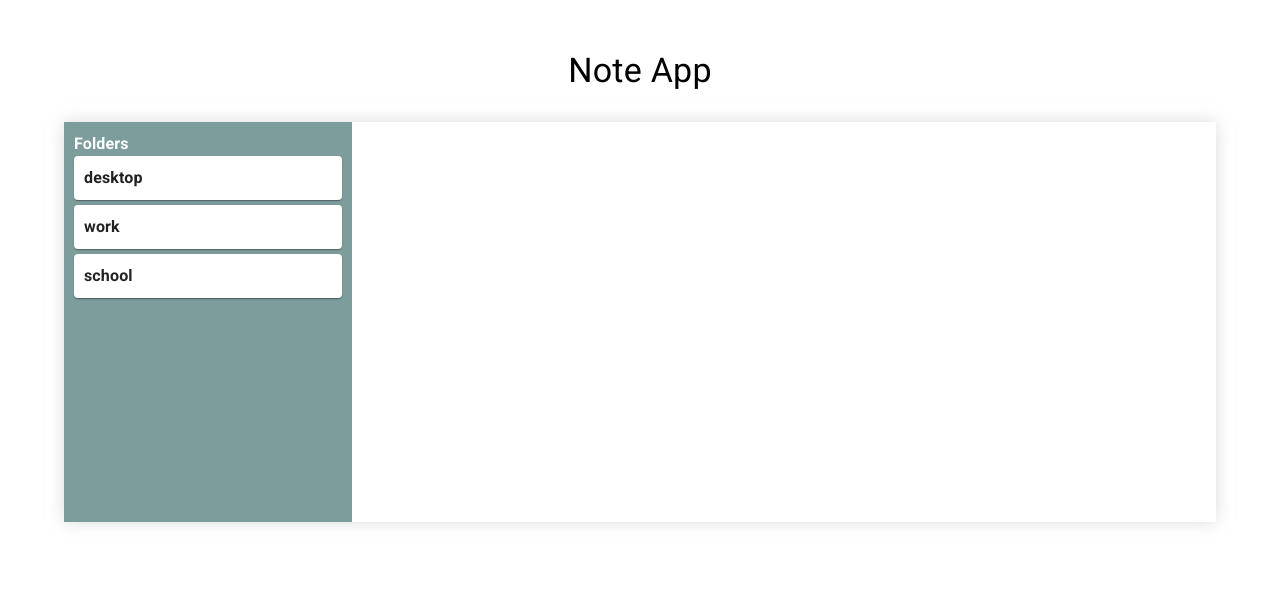
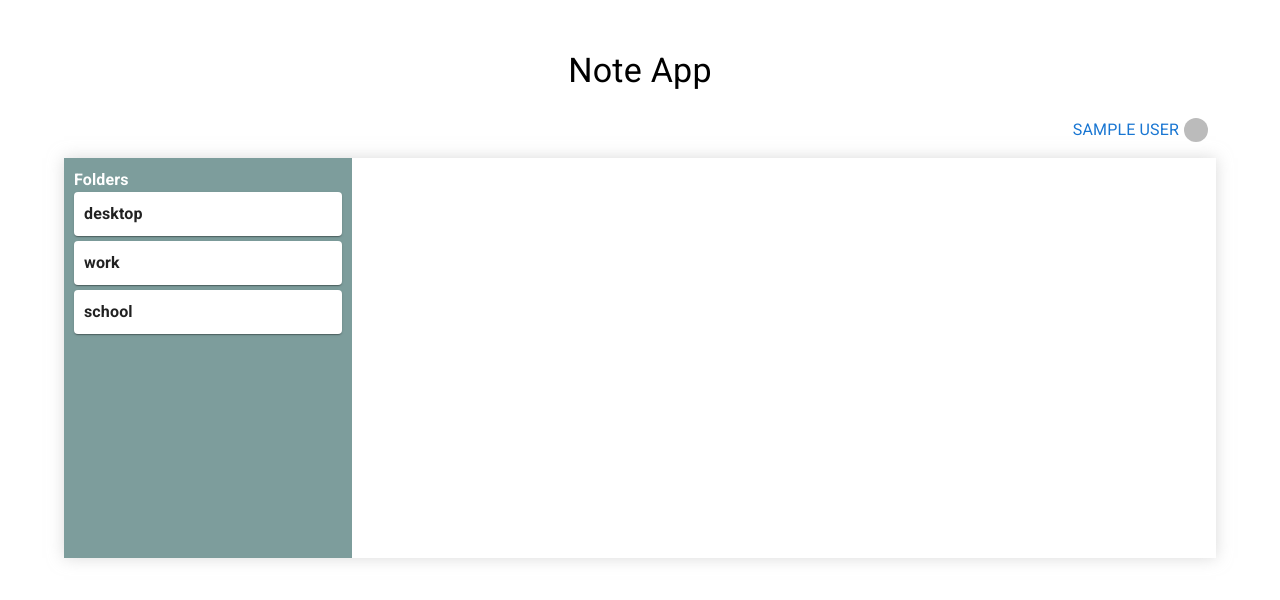
Before and after one commit to HannahNguyen6729/Note-app-graphql-mongodb, a React (Vite) app in the folder client/: page / in a window 1280 px wide. Shown: the top 600 px of the page. Built offline with nearby package versions, Linux system fonts and the light colour scheme; no server answers; sample sign-in values are in the browser's storage.

Commit message:
get folderId by useParams hook

```diff
--- a/client/src/components/FolderList.jsx
+++ b/client/src/components/FolderList.jsx
@@ -1,9 +1,10 @@
 import React, { useState } from "react";
-import { Link } from "react-router-dom";
+import { Link, useParams } from "react-router-dom";
 import { Box, Card, CardContent, List, Typography } from "@mui/material";
 
 const FolderList = ({ folders }) => {
-  const [activeFolderId, setActiveFolderId] = useState(null);
+  const { folderId } = useParams();
+  const [activeFolderId, setActiveFolderId] = useState(folderId);
 
   return (
     <List
--- a/client/src/components/UserMenu.jsx
+++ b/client/src/components/UserMenu.jsx
@@ -1,7 +1,55 @@
-import React from "react";
+import React, { useContext, useState } from "react";
+import Button from "@mui/material/Button";
+import Menu from "@mui/material/Menu";
+import MenuItem from "@mui/material/MenuItem";
+import { AuthContext } from "../context/AuthProvider";
+import { getAuth, signOut } from "firebase/auth";
+import { Avatar, Typography } from "@mui/material";
 
-const UserMenu = () => {
-  return <div></div>;
-};
+export default function UserMenu() {
+  const [anchorEl, setAnchorEl] = useState(null);
+  const open = Boolean(anchorEl);
 
-export default UserMenu;
+  const { user } = useContext(AuthContext);
+  const auth = getAuth();
+
+  console.log(user);
+  const handleClick = (event) => {
+    setAnchorEl(event.currentTarget);
+  };
+
+  const handleClose = () => {
+    setAnchorEl(null);
+    signOut(auth);
+  };
+
+  return (
+    <div>
+      <Button
+        id="basic-button"
+        aria-controls={open ? "basic-menu" : undefined}
+        aria-haspopup="true"
+        aria-expanded={open ? "true" : undefined}
+        onClick={handleClick}
+      >
+        <Typography>{user.displayName}</Typography>
+        <Avatar
+          alt="avatar"
+          src={user.photoURL}
+          sx={{ width: 24, height: 24, marginLeft: "5px" }}
+        />
+      </Button>
+      <Menu
+        id="basic-menu"
+        anchorEl={anchorEl}
+        open={open}
+        onClose={handleClose}
+        MenuListProps={{
+          "aria-labelledby": "basic-button",
+        }}
+      >
+        <MenuItem onClick={handleClose}>Logout</MenuItem>
+      </Menu>
+    </div>
+  );
+}
```
